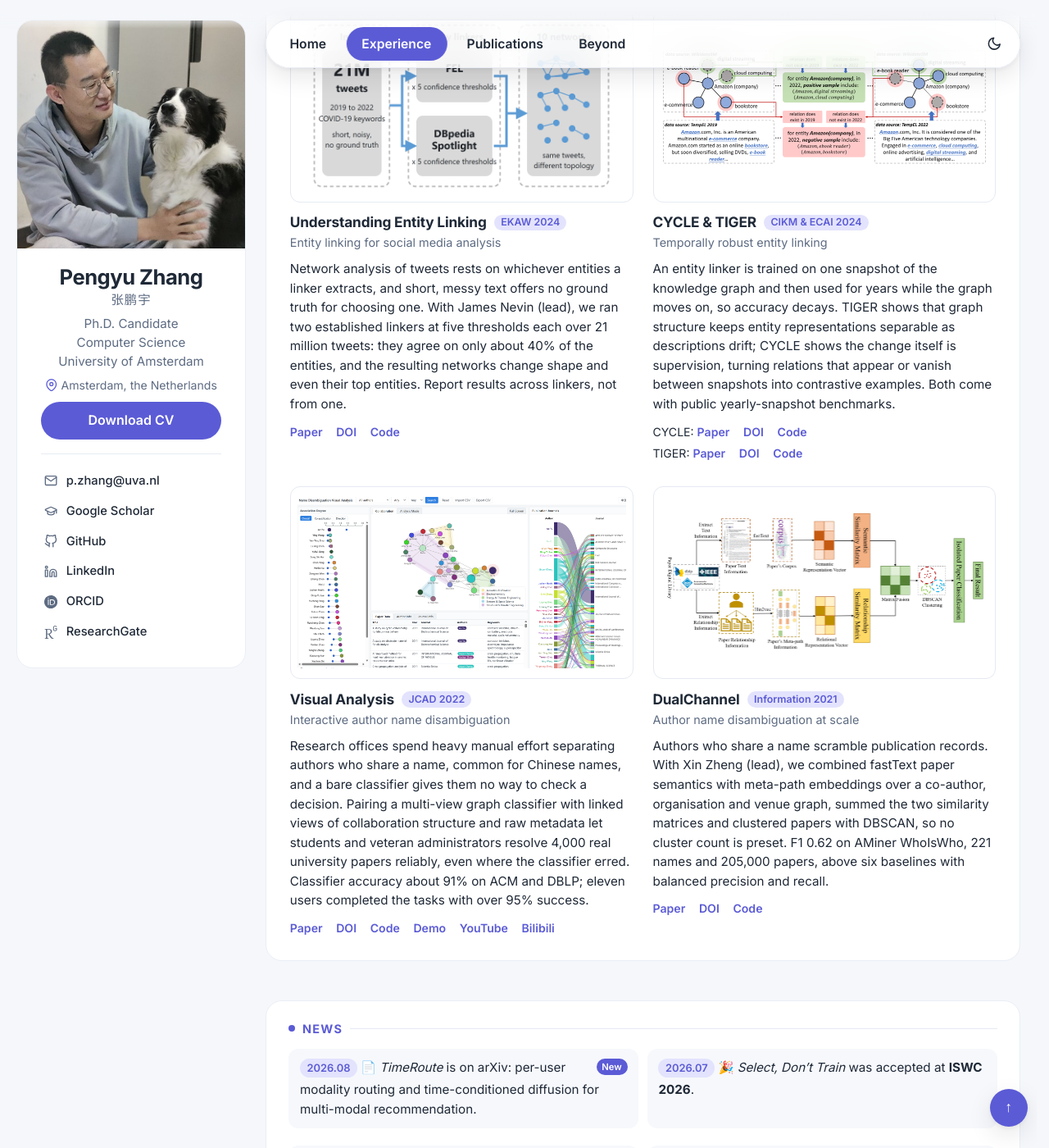
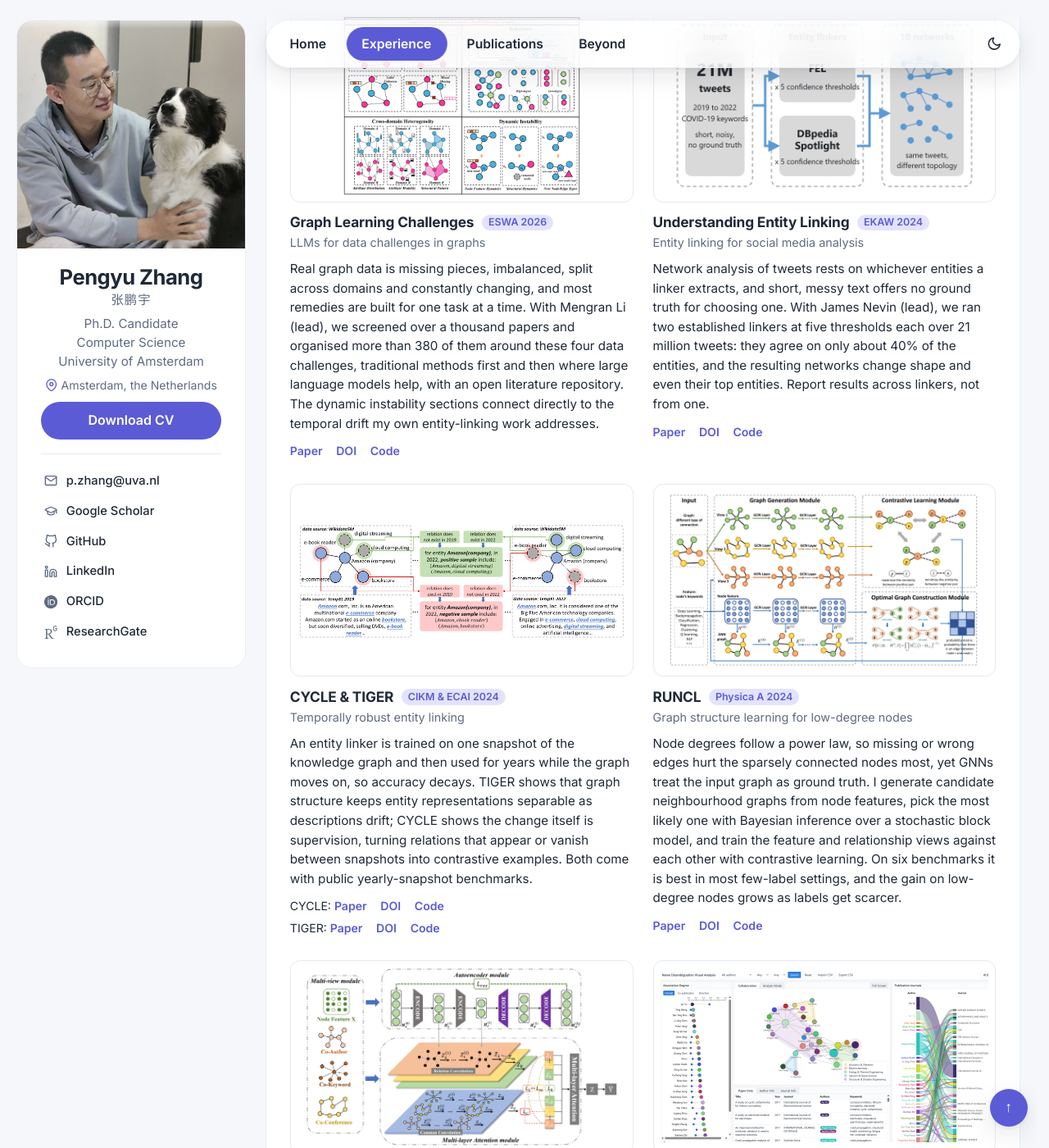
Before and after one commit to pengyu-zhang/pengyu-zhang.github.io, a Jekyll site: the page built from _pages/experience.md, in a window 1280 px wide and 1400 px high, scrolled down 1784 px. Shown: the whole window at 82% size. Built offline with Jekyll 4.4.1, drawn with Linux system fonts in a browser that asks for light colours; some of the changed text lies outside the part shown.

Commit message:
Experience: add Graph Learning Challenges, RUNCL and MVMA-GCN tiles
Every Publications entry now has an Experience tile (13 tiles). The survey
follows Graph-TempCZ; RUNCL and MVMA-GCN follow CYCLE & TIGER, matching the
Publications order. Thumbnails are the papers' own overview figures.
Bump the page's last_modified_at.

Co-Authored-By: Claude Fable 5.1 <noreply@anthropic.com>

```diff
--- a/_includes/research.md
+++ b/_includes/research.md
@@ -90,6 +90,21 @@ Existing software-mention data has no graph structure and no time axis. With Con
 </div>
 </div>
 
+<div class="paper-box"><div class="paper-box-image"><a class="img-zoom" href="/images/graph_learning_challenges.png"><img src="/images/graph_learning_challenges.png" alt="Graph Learning Challenges" width="1600" height="1204" loading="lazy"></a></div>
+<div class="paper-box-text" markdown="1">
+
+**Graph Learning Challenges** ``ESWA 2026``
+{: .pb-title}
+
+LLMs for data challenges in graphs
+{: .pb-tag}
+
+Real graph data is missing pieces, imbalanced, split across domains and constantly changing, and most remedies are built for one task at a time. With Mengran Li (lead), we screened over a thousand papers and organised more than 380 of them around these four data challenges, traditional methods first and then where large language models help, with an open literature repository. The dynamic instability sections connect directly to the temporal drift my own entity-linking work addresses.
+
+<div class="paper-links"><a href="/pdf/Graph-Learning-Challenges.pdf">Paper</a> <a href="https://doi.org/10.1016/j.eswa.2025.129643">DOI</a> <a href="https://github.com/limengran98/Awesome-Literature-Graph-Learning-Challenges">Code</a></div>
+</div>
+</div>
+
 <div class="paper-box"><div class="paper-box-image"><a class="img-zoom" href="/images/understanding_el.png"><img src="/images/understanding_el.png" alt="Understanding Entity Linking" width="1600" height="900" loading="lazy"></a></div>
 <div class="paper-box-text" markdown="1">
 
@@ -117,6 +132,36 @@ Temporally robust entity linking
 An entity linker is trained on one snapshot of the knowledge graph and then used for years while the graph moves on, so accuracy decays. TIGER shows that graph structure keeps entity representations separable as descriptions drift; CYCLE shows the change itself is supervision, turning relations that appear or vanish between snapshots into contrastive examples. Both come with public yearly-snapshot benchmarks.
 
 <div class="paper-links">CYCLE: <a href="/pdf/CYCLE.pdf">Paper</a> <a href="https://doi.org/10.1145/3627673.3679702">DOI</a> <a href="https://github.com/pengyu-zhang/CYCLE-Cross-Year-Contrastive-Learning-in-Entity-Linking">Code</a><br>TIGER: <a href="/pdf/TIGER.pdf">Paper</a> <a href="https://doi.org/10.3233/FAIA240933">DOI</a> <a href="https://github.com/pengyu-zhang/TIGER-Temporally-Improved-Graph-Entity-Linker">Code</a></div>
+</div>
+</div>
+
+<div class="paper-box"><div class="paper-box-image"><a class="img-zoom" href="/images/runcl.png"><img src="/images/runcl.png" alt="RUNCL" width="1600" height="908" loading="lazy"></a></div>
+<div class="paper-box-text" markdown="1">
+
+**RUNCL** ``Physica A 2024``
+{: .pb-title}
+
+Graph structure learning for low-degree nodes
+{: .pb-tag}
+
+Node degrees follow a power law, so missing or wrong edges hurt the sparsely connected nodes most, yet GNNs treat the input graph as ground truth. I generate candidate neighbourhood graphs from node features, pick the most likely one with Bayesian inference over a stochastic block model, and train the feature and relationship views against each other with contrastive learning. On six benchmarks it is best in most few-label settings, and the gain on low-degree nodes grows as labels get scarcer.
+
+<div class="paper-links"><a href="/pdf/RUNCL.pdf">Paper</a> <a href="https://doi.org/10.1016/j.physa.2024.129874">DOI</a> <a href="https://github.com/pengyu-zhang/RUNCL-Relationship-Updating-Network-with-Contrastive-Learning">Code</a></div>
+</div>
+</div>
+
+<div class="paper-box"><div class="paper-box-image"><a class="img-zoom" href="/images/mvma_gcn.png"><img src="/images/mvma_gcn.png" alt="MVMA-GCN" width="1600" height="914" loading="lazy"></a></div>
+<div class="paper-box-text" markdown="1">
+
+**MVMA-GCN** ``EAAI 2023``
+{: .pb-title}
+
+Multi-view graph learning
+{: .pb-tag}
+
+Real networks carry several kinds of links, such as co-author, co-keyword and co-conference, but most GNNs use one at a time or average views that deserve different weights. I feed every view into the model at once: an HSIC term keeps each view's representation distinct, one attention layer weighs neighbours and a second weighs views, and an autoencoder branch keeps the feature structure from collapsing. On eight benchmarks it beats the strongest baseline in most settings, and removing any module lowers accuracy.
+
+<div class="paper-links"><a href="/pdf/MVMA-GCN.pdf">Paper</a> <a href="https://doi.org/10.1016/j.engappai.2023.106717">DOI</a> <a href="https://github.com/pengyu-zhang/MVMA-GCN">Code</a></div>
 </div>
 </div>
 
```
Also changed, not shown: _pages/experience.md (+1 -1 lines), images/graph_learning_challenges.png (added), images/mvma_gcn.png (added), images/runcl.png (added).
